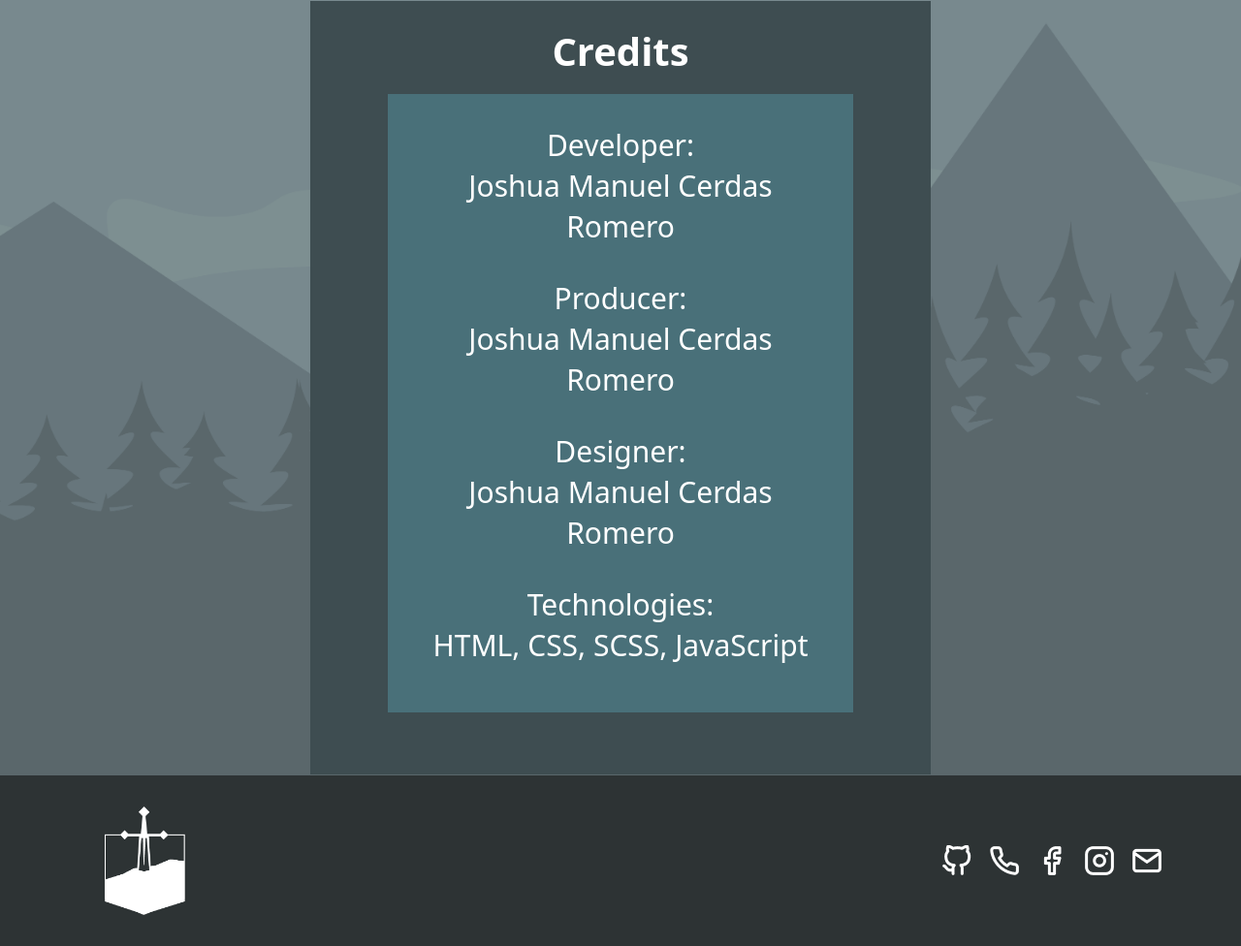
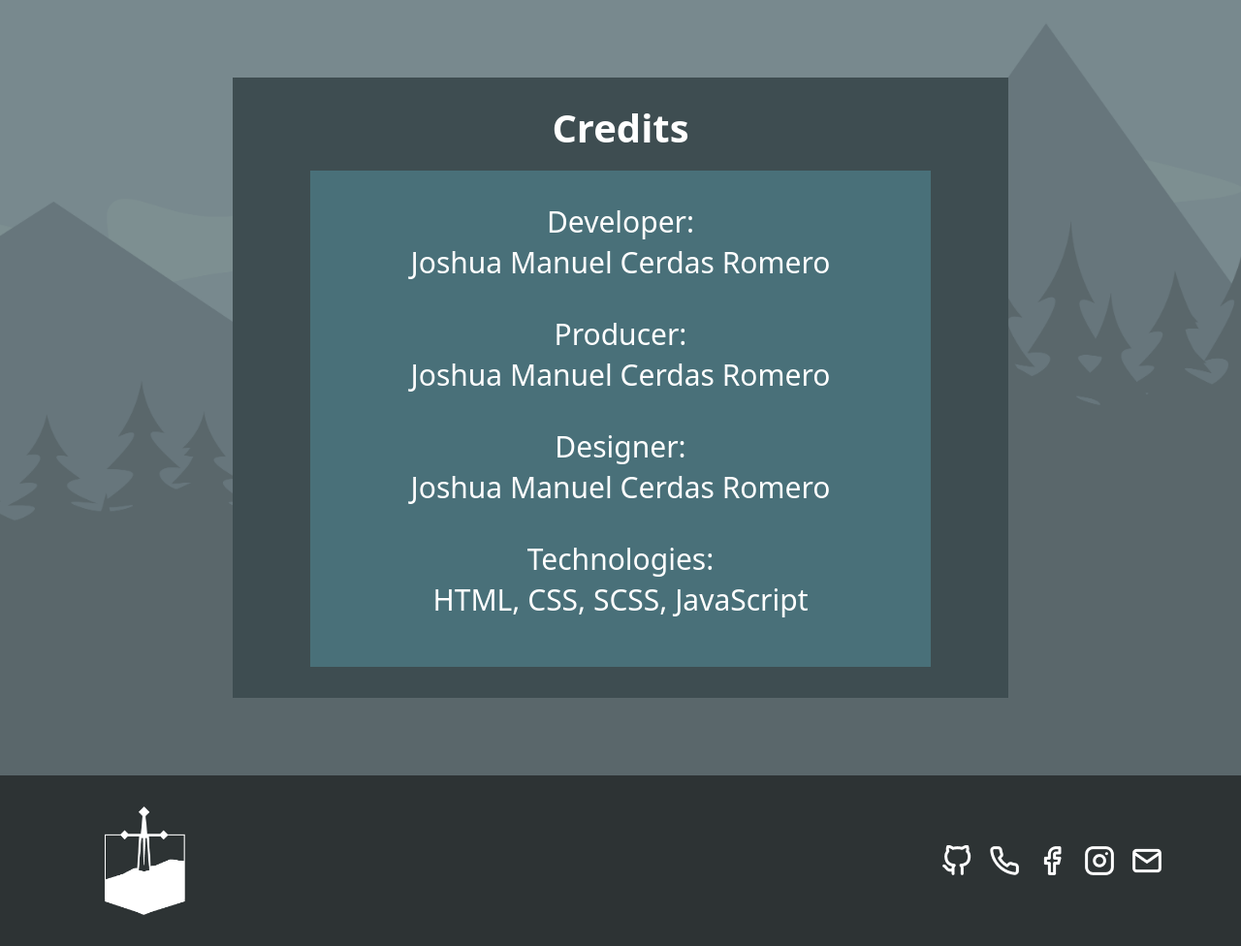
Before and after one commit to JoshCR04/video_game, a PHP site: page /credits.html in a window 1280 px wide. Shown: the part 188-1164 px from the top of the page at 97% size. Run offline with PHP 8.4, Linux system fonts and the light colour scheme; some web fonts are replaced.

Commit message:
realicé unos ajustes a la version de escritorio de credits, ranking, login y resgister

```diff
--- a/css/main.css
+++ b/css/main.css
@@ -342,7 +342,7 @@ figure {
 .card {
   background-color: hsl(193, 13%, 28%);
   padding: 1rem;
-  width: 40rem;
+  width: 50rem;
   text-align: center;
 }
 
@@ -364,7 +364,7 @@ figure {
   padding-bottom: 1rem;
   margin-left: 4rem;
   margin-right: 4rem;
-  margin-bottom: 3rem;
+  margin-bottom: 1rem;
   text-align: center;
 }
 
--- a/scss/main.scss
+++ b/scss/main.scss
@@ -381,7 +381,7 @@ figure {
 .card {
   background-color: $clr-tarjet;
   padding: 1rem;
-  width: 40rem;
+  width: 50rem;
   text-align: center;
 }
 
@@ -403,7 +403,7 @@ figure {
   padding-bottom: 1rem;
   margin-left: 4rem;
   margin-right: 4rem;
-  margin-bottom: 3rem;
+  margin-bottom: 1rem;
   text-align: center;
 }
 
```
